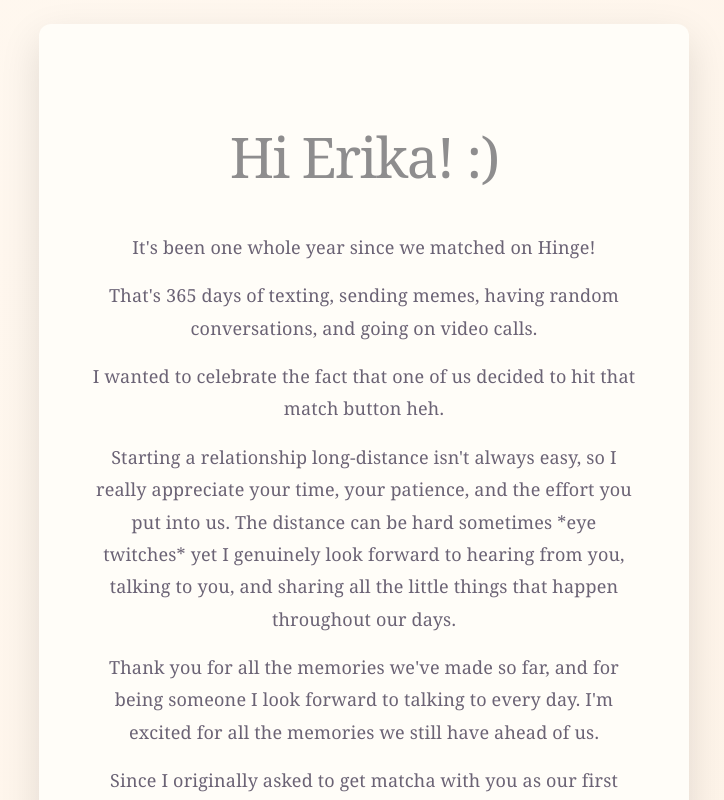
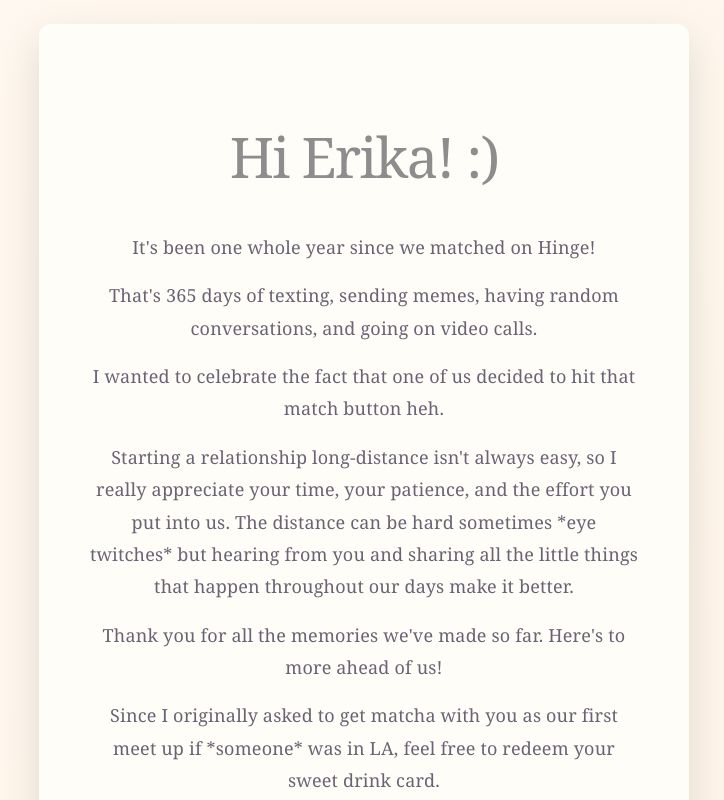
Before and after one commit to christunaroll/one-year-talking, a React (Vite) app: page / in a window 1280 px wide. Both pictures are taken after a click on the picture 640 px from the left and 363 px from the top of the page. Shown: the top 800 px of the page, without its empty margins (276-1000 px from the left). Built offline with nearby package versions, Linux system fonts and the light colour scheme.

Commit message:
changed letter desc

```diff
--- a/src/App.jsx
+++ b/src/App.jsx
@@ -42,12 +42,12 @@ export default function App() {
 
             <p>
               Starting a relationship long-distance isn't always easy, so I really appreciate your time, your patience, and the effort you put into us.
-              The distance can be hard sometimes *eye twitches* yet I genuinely look forward to hearing from you, talking to you, and sharing all the little things that happen throughout our days.
+              The distance can be hard sometimes *eye twitches* but hearing from you and sharing all the little things that happen throughout our days make it better.
             </p>
 
             <p>
-              Thank you for all the memories we've made so far, and for being someone I look forward to talking to every day.
-              I'm excited for all the memories we still have ahead of us.
+              Thank you for all the memories we've made so far.
+              Here's to more ahead of us!
             </p>
 
             <p>
```
